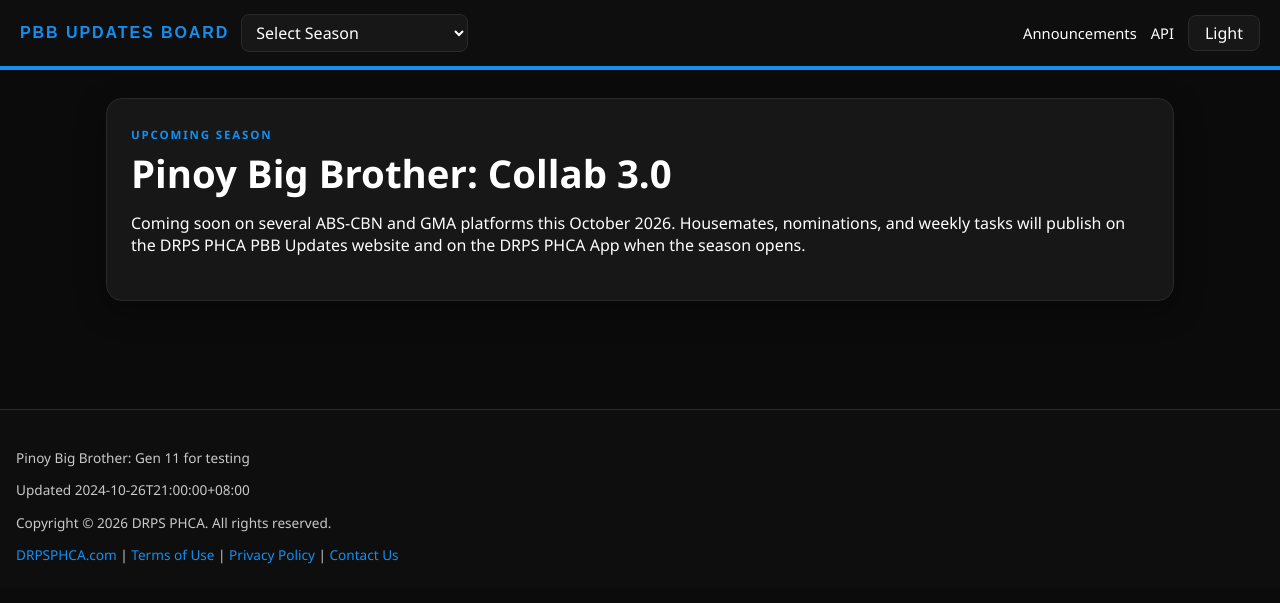
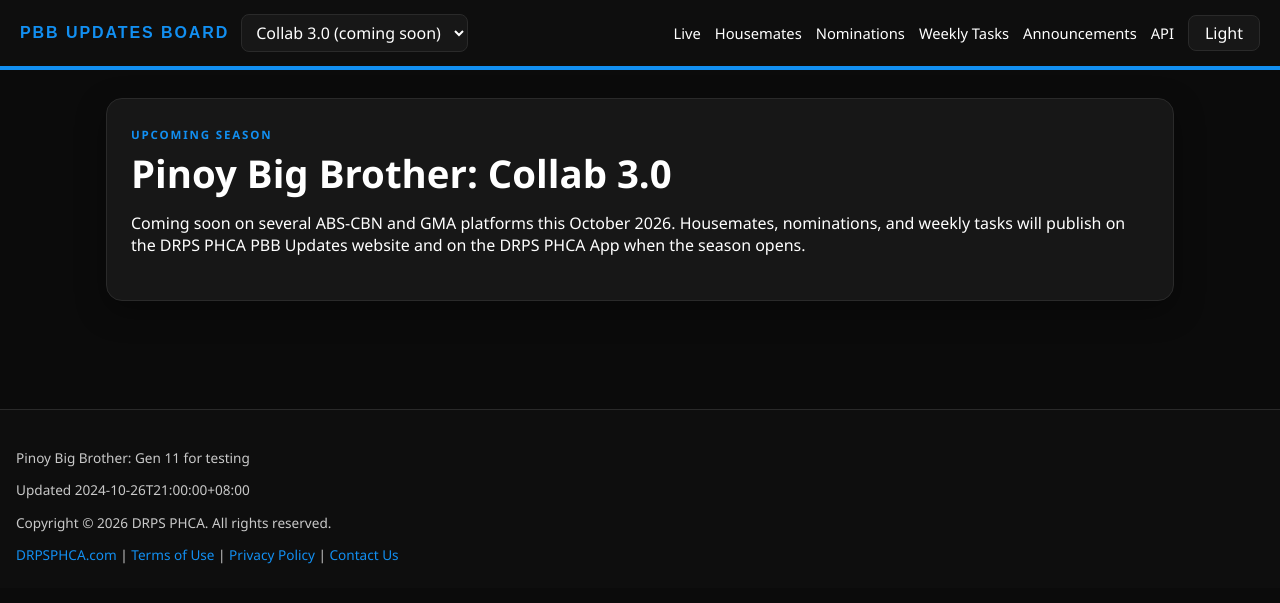
Before and after one commit to drpsphca/PHCASite-PBBUpdates, a Jekyll site: the page built from collab3/collab3.md, in a window 1280 px wide. Shown: the top 603 px of the page. Built offline with Jekyll 4.4.1, drawn with Linux system fonts in a browser that asks for light colours; some of the changed lines change nothing that is shown.

Commit message:
20261002-12

```diff
--- a/_includes/header.html
+++ b/_includes/header.html
@@ -1,7 +1,7 @@
-{% assign season = page.season | default: "home" %}
-{% assign show_season_nav = false %}
-{% if season == "gen11" or season == "collab3" %}
-  {% assign show_season_nav = true %}
+{% assign slug = page.url | remove_first: "/" | split: "/" | first %}
+{% assign season = "home" %}
+{% if slug == "gen11" or slug == "collab3" %}
+  {% assign season = slug %}
 {% endif %}
 
 <header class="top">
@@ -21,7 +21,7 @@
   </div>
 
   <nav class="desktop-nav" aria-label="Primary">
-    {% if show_season_nav %}
+    {% if season != "home" %}
       <a href="{{ '/' | append: season | append: '/' | relative_url }}">Live</a>
       <a href="{{ '/' | append: season | append: '/housemates/' | relative_url }}">Housemates</a>
       <a href="{{ '/' | append: season | append: '/nominations/' | relative_url }}">Nominations</a>
@@ -34,7 +34,7 @@
 
   <button type="button" class="menu-btn" id="menu-toggle" aria-expanded="false" aria-controls="mobile-nav">Menu</button>
   <nav class="mobile-nav" id="mobile-nav" hidden>
-    {% if show_season_nav %}
+    {% if season != "home" %}
       <a href="{{ '/' | append: season | append: '/' | relative_url }}">Live</a>
       <a href="{{ '/' | append: season | append: '/housemates/' | relative_url }}">Housemates</a>
       <a href="{{ '/' | append: season | append: '/nominations/' | relative_url }}">Nominations</a>
--- a/assets/js/app.js
+++ b/assets/js/app.js
@@ -40,6 +40,6 @@
 }
 document.querySelectorAll(".season-select").forEach(function (select) {
   select.addEventListener("change", function () {
-    window.location.href = select.value;
+    if (select.value) window.location.href = select.value;
   });
 });
```
